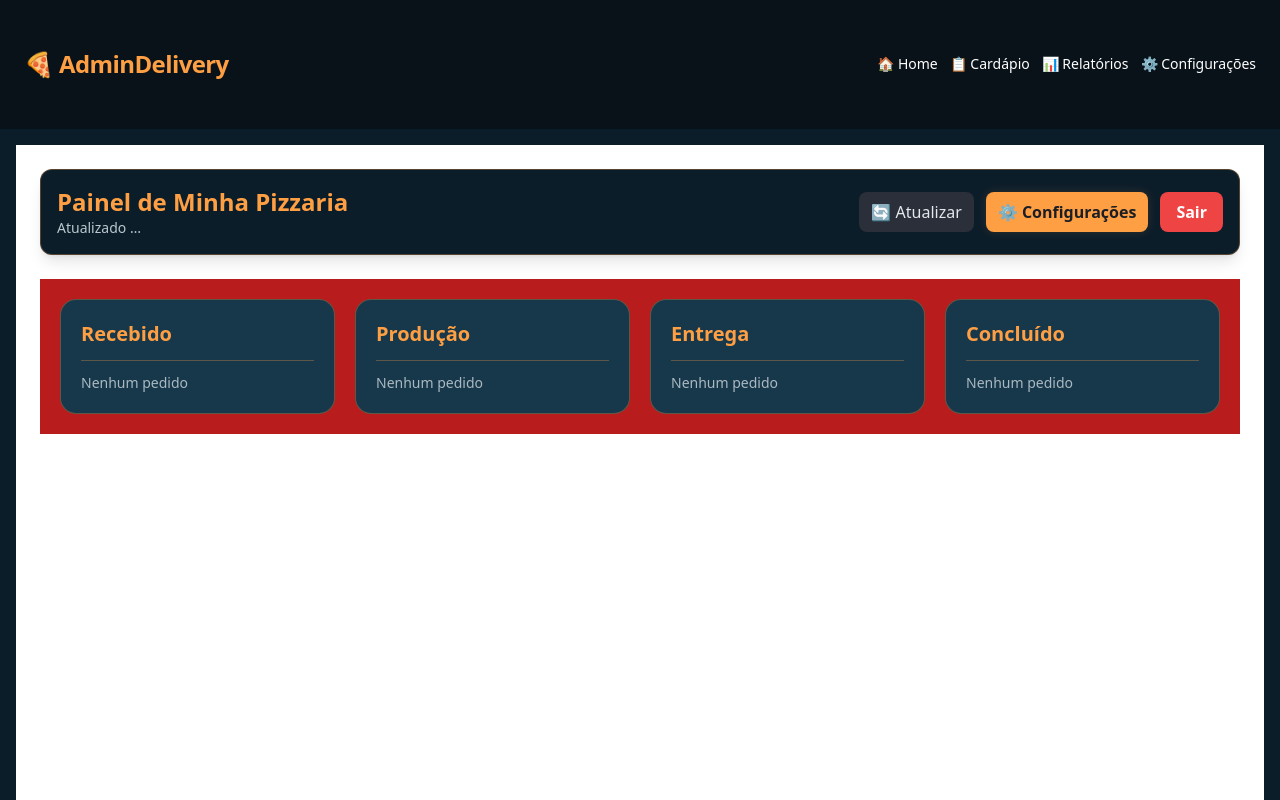
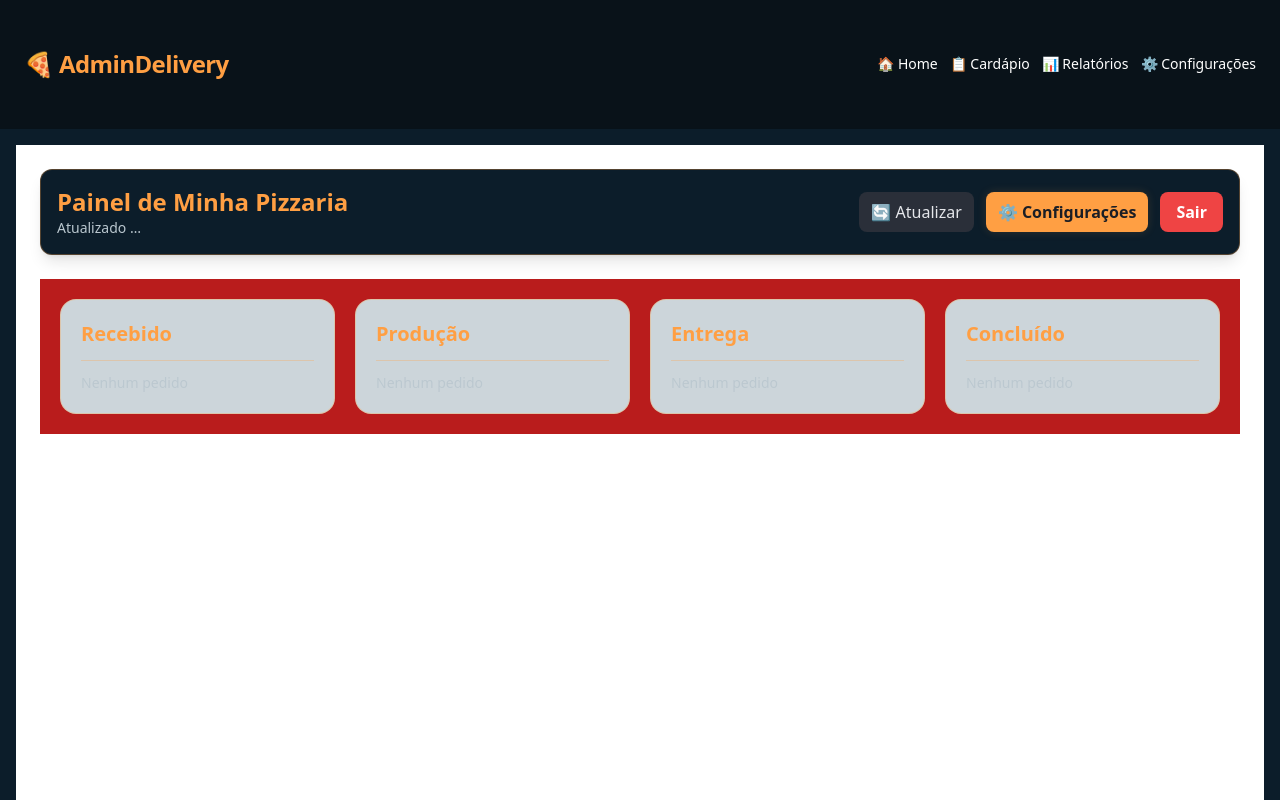
Before and after one commit to lglducci/site-admin-delivery, a React (Vite) app: page /dashboard in a window 1280 px wide. Shown: the top 800 px of the page. Built offline with nearby package versions, Linux system fonts and the light colour scheme.

Commit message:
Update Dashboard.jsx

```diff
--- a/src/pages/Dashboard.jsx
+++ b/src/pages/Dashboard.jsx
@@ -193,11 +193,18 @@ const avancar = async (numero) => {
     );
   };
 
+
  const Coluna = ({ titulo, items }) => (
   <div
     className="rounded-2xl p-4 md:p-5"
-    style={{ background: THEME.panelBg, border: `1px solid ${THEME.panelBorder}` }}
+    style={{
+      backgroundColor: "#ccd5da", // 👈 COR QUE VOCÊ QUER
+      border: `1px solid ${THEME.panelBorder}`,
+    }}
   >
+
+
+
     <div
       className="pb-3 mb-3 border-b"
       style={{ borderColor: THEME.panelBorder }}
```
